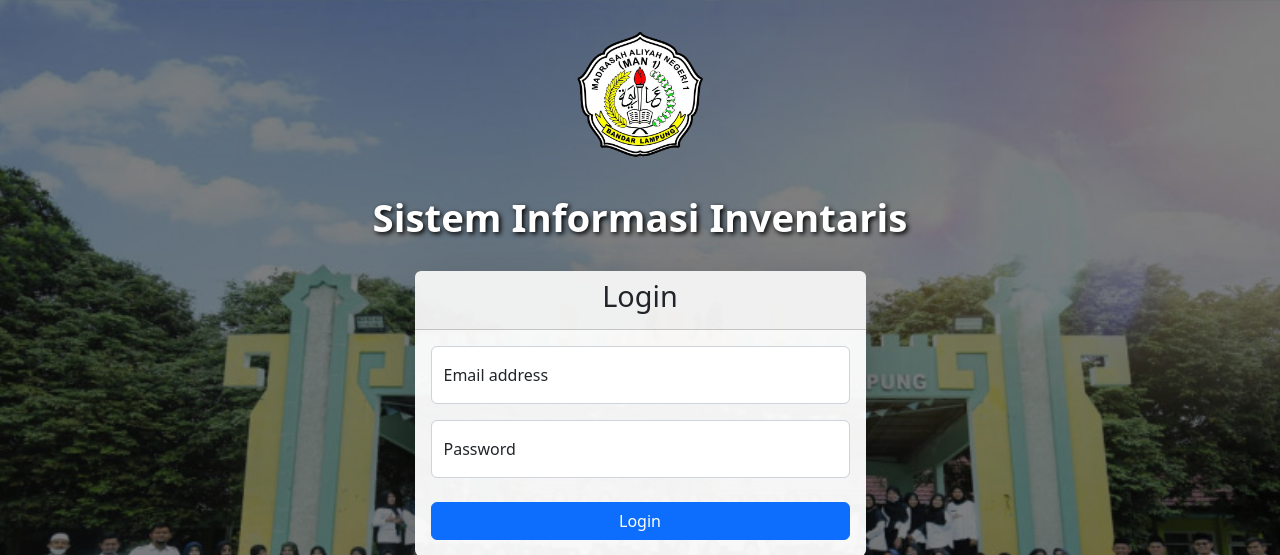
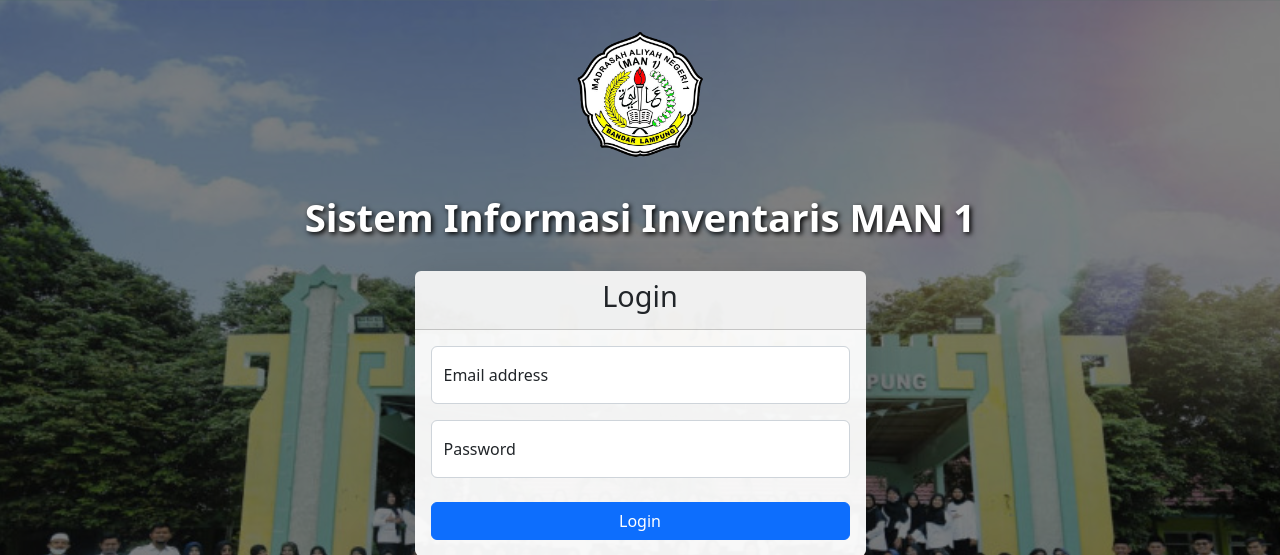
Before and after one commit to adityavirliano/tugas-akhir-siinventaris, a PHP site: page /login.php in a window 1280 px wide. Shown: the top 555 px of the page. Run offline with PHP 8.4, Linux system fonts and the light colour scheme; some libraries are stand-ins or nearby versions.

Commit message:
Update login.php

```diff
--- a/SistemInformasiInventaris/login.php
+++ b/SistemInformasiInventaris/login.php
@@ -34,7 +34,7 @@ if (!isset($_SESSION['log'])) {
     <meta name="viewport" content="width=device-width, initial-scale=1, shrink-to-fit=no" />
     <meta name="description" content="" />
     <meta name="author" content="" />
-    <title>Login - Sistem Informasi Inventaris</title>
+    <title>Login - Sistem Informasi Inventaris MAN 1</title>
     <link href="css/styles.css" rel="stylesheet" />
     <script src="https://use.fontawesome.com/releases/v6.3.0/js/all.js" crossorigin="anonymous"></script>
 </head>
@@ -104,7 +104,7 @@ if (!isset($_SESSION['log'])) {
         <div class="logo-container">
             <img src="assets/img/logoman.png" alt="Logo MAN 1">
         </div>
-        <div class="login-heading">Sistem Informasi Inventaris</div>
+        <div class="login-heading">Sistem Informasi Inventaris MAN 1</div>
         <div id="layoutAuthentication">
             <div id="layoutAuthentication_content">
                 <main>
```
